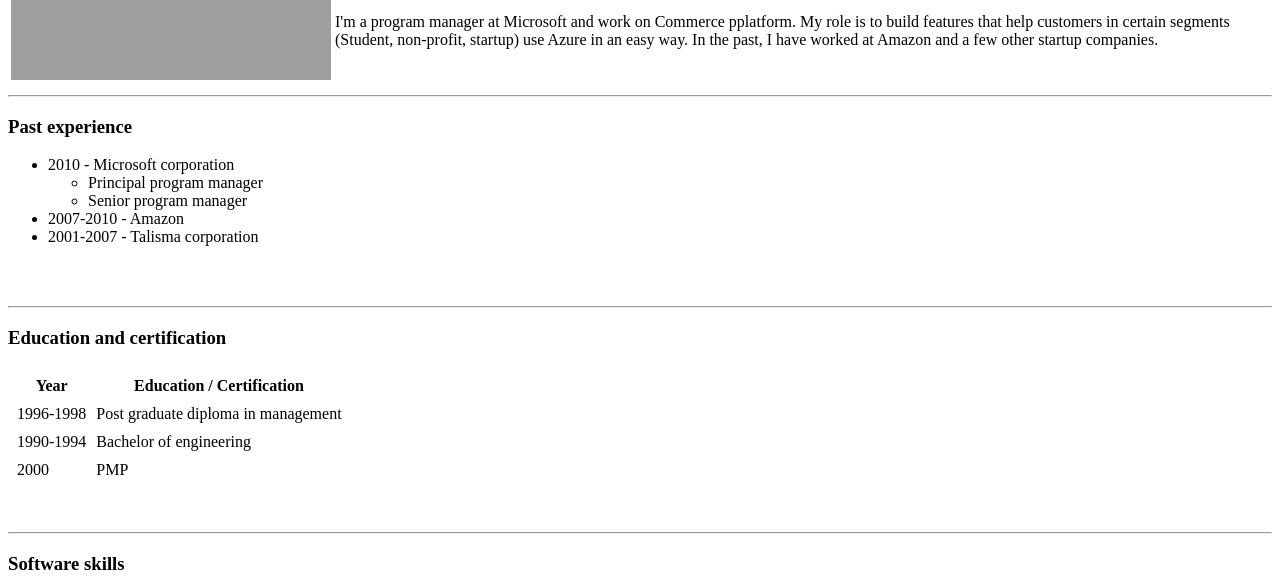
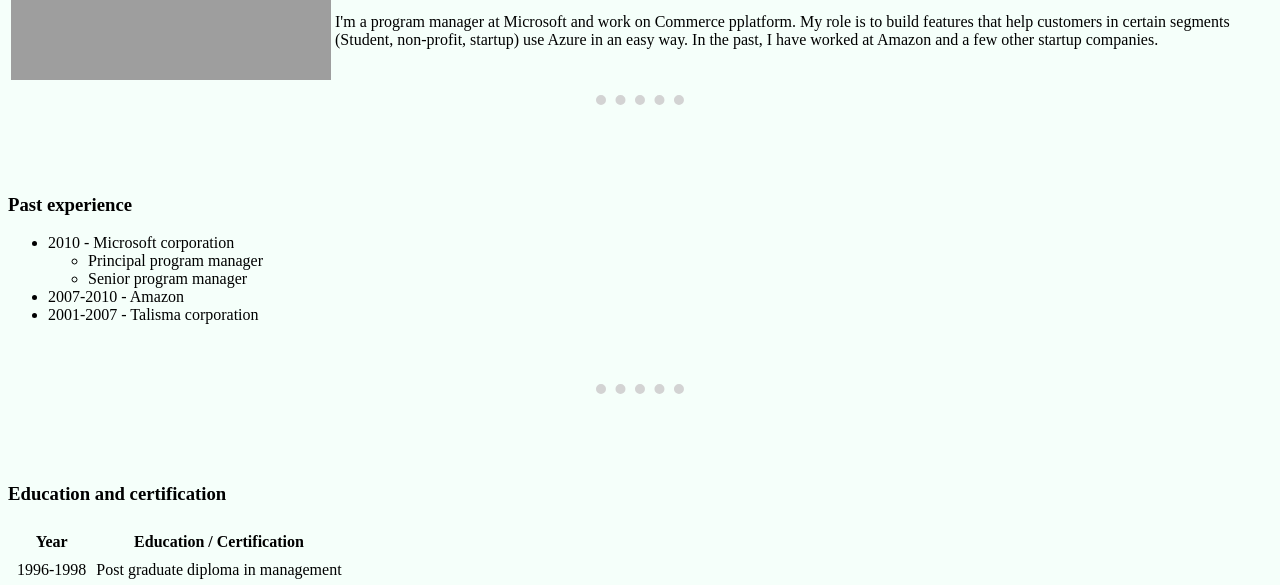
Before and after one commit to ipsanil/myWebPage, a plain HTML site: page index.html in a window 1280 px wide. Shown: the part 131-716 px from the top of the page. Drawn offline with Linux system fonts and the light colour scheme; grey boxes are pictures that could not be loaded.

Commit message:
Add files via upload

```diff
--- a/index.html
+++ b/index.html
@@ -1,9 +1,33 @@
 <!DOCTYPE html>
 <html lang="en" dir="ltr">
+
+
 
 <head>
   <meta charset="utf-8">
   <title>My webpage</title>
+
+
+
+  <style media="screen">
+    body {
+      background-color: MintCream;
+    }
+
+    hr {
+      background-color: MintCream;
+      border-top: 10px dotted LightGrey;
+      border-left:  none MintCream;
+      border-right: none MintCream;
+      border-bottom: none MintCream;
+      width: 7%;
+      height: 70px;
+    }
+
+  </style>
+
+
+
 </head>
 
 <body>
@@ -44,7 +68,7 @@
 
   <h3>Education and certification</h3>
 
-  <table cellspacing="8" >
+  <table cellspacing="8">
     <thead>
       <th>Year</th>
       <th>Education / Certification</th>
```
Lines whose indentation alone changed are shown as unchanged.
